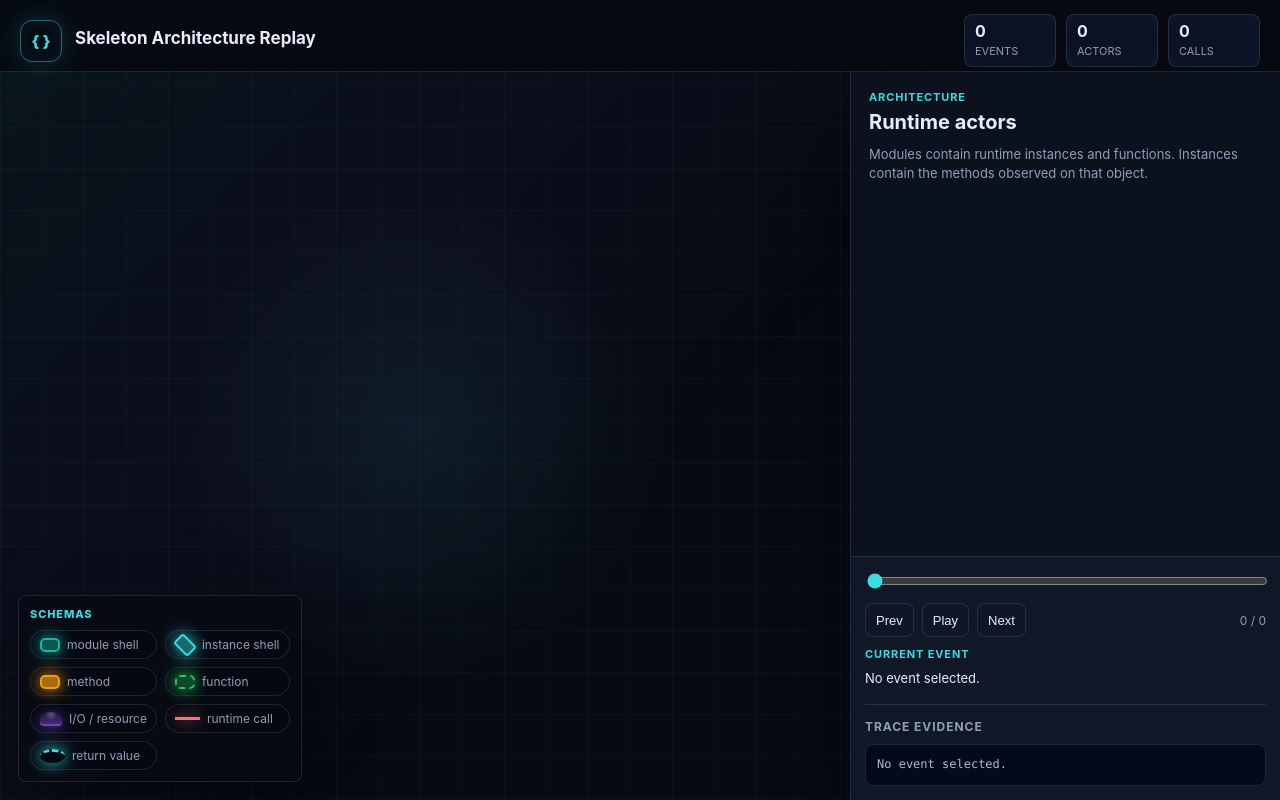
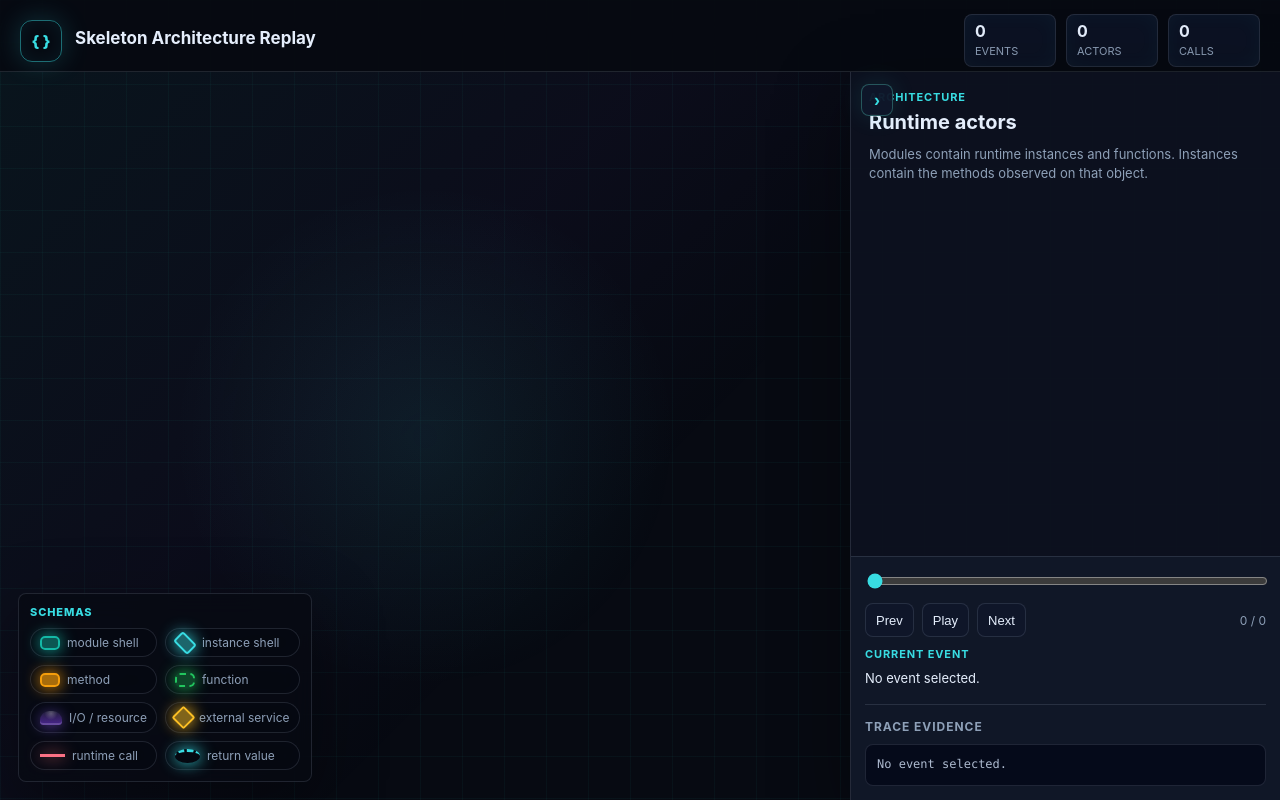
Before and after one commit to ml-affairs/skeleton, a Python web app: template skeleton_replay/reporting/templates/report.html in a window 1280 px wide. Run offline with Jinja, Linux system fonts and the light colour scheme; the template is opened without the code that fills it, so the values that code supplies are empty; some libraries are stand-ins or nearby versions.

Commit message:
feat(report): render external services as diamonds

```diff
--- a/skeleton_replay/reporting/templates/report.html
+++ b/skeleton_replay/reporting/templates/report.html
@@ -23,6 +23,7 @@
       --amber: #f59e0b;
       --rose: #fb7185;
       --green: #22c55e;
+      --yellow: #fbbf24;
       --shadow: 0 22px 70px rgba(0, 0, 0, 0.38);
     }
     * { box-sizing: border-box; }
@@ -113,6 +114,10 @@
       min-height: 0;
       display: grid;
       grid-template-columns: minmax(0, 1fr) 430px;
+      transition: grid-template-columns 180ms ease;
+    }
+    main.sidebar-collapsed {
+      grid-template-columns: minmax(0, 1fr) 52px;
     }
     .stage {
       position: relative;
@@ -216,6 +221,14 @@
       background: radial-gradient(circle at 50% 18%, rgba(255, 255, 255, 0.24), transparent 40%), linear-gradient(180deg, rgba(167, 139, 250, 0.18), rgba(124, 58, 237, 0.58));
       box-shadow: 0 2px 14px rgba(139, 92, 246, 0.52), inset 0 -2px 0 rgba(255, 255, 255, 0.18);
     }
+    .schema.external {
+      color: var(--yellow);
+      width: 17px;
+      height: 17px;
+      transform: rotate(45deg);
+      border-radius: 2px;
+      background: rgba(251, 191, 36, 0.5);
+    }
     .schema.return {
       width: 25px;
       height: 14px;
@@ -227,6 +240,7 @@
       box-shadow: 0 0 16px currentColor;
     }
     .sidebar {
+      position: relative;
       min-width: 0;
       min-height: 0;
       display: grid;
@@ -235,10 +249,44 @@
       background: var(--panel);
       box-shadow: var(--shadow);
     }
+    .sidebar-toggle {
+      position: absolute;
+      top: 12px;
+      left: 10px;
+      z-index: 8;
+      width: 32px;
+      height: 32px;
+      min-height: 32px;
+      display: grid;
+      place-items: center;
+      padding: 0;
+      border-color: rgba(94, 234, 212, 0.3);
+      color: var(--cyan);
+      font-size: 18px;
+      font-weight: 900;
+      line-height: 1;
+      background: rgba(15, 23, 42, 0.96);
+      box-shadow: 0 0 24px rgba(56, 220, 226, 0.12);
+    }
+    .sidebar-toggle:hover {
+      border-color: var(--cyan);
+      box-shadow: 0 0 26px rgba(56, 220, 226, 0.22);
+    }
+    main.sidebar-collapsed .sidebar {
+      display: block;
+      overflow: hidden;
+    }
+    main.sidebar-collapsed .inspector,
+    main.sidebar-collapsed .replay {
+      visibility: hidden;
+      opacity: 0;
+      pointer-events: none;
+    }
     .inspector {
       min-height: 0;
       overflow: auto;
       padding: 18px;
+      transition: opacity 140ms ease;
     }
     .eyebrow {
       color: var(--cyan);
@@ -323,6 +371,7 @@
       border-top: 1px solid var(--line);
       padding: 14px;
       background: var(--panel-strong);
+      transition: opacity 140ms ease;
     }
     .timeline {
       width: 100%;
@@ -573,6 +622,7 @@
       header { grid-template-columns: 1fr; }
       .metrics { grid-auto-flow: row; grid-template-columns: repeat(3, minmax(0, 1fr)); }
       main { grid-template-columns: 1fr; grid-template-rows: 58vh minmax(420px, auto); }
+      main.sidebar-collapsed { grid-template-columns: 1fr; grid-template-rows: 58vh 52px; }
       .sidebar { border-left: 0; border-top: 1px solid var(--line); }
     }
   </style>
@@ -593,7 +643,7 @@
         <div class="metric"><strong id="edge-count">0</strong><span>calls</span></div>
       </div>
     </header>
-    <main>
+    <main id="replay-layout">
       <section class="stage">
         <div id="cy"></div>
         <div id="resize-handles" class="hidden">
@@ -614,12 +664,14 @@
             <span class="pill"><span class="schema method"></span>method</span>
             <span class="pill"><span class="schema function"></span>function</span>
             <span class="pill"><span class="schema io"></span>I/O / resource</span>
+            <span class="pill"><span class="schema external"></span>external service</span>
             <span class="pill"><span class="schema call"></span>runtime call</span>
             <span class="pill"><span class="schema return"></span>return value</span>
           </div>
         </div>
       </section>
-      <aside class="sidebar">
+      <aside class="sidebar" id="sidebar">
+        <button class="sidebar-toggle" id="sidebar-toggle" type="button" aria-label="Collapse details panel" aria-expanded="true" title="Collapse details panel">›</button>
         <section class="inspector">
           <div class="eyebrow" id="detail-kind">Architecture</div>
           <h2 id="detail-title">Runtime actors</h2>
@@ -728,9 +780,9 @@
       if (!endpoint) {
         return null;
       }
-      if (endpoint.endpoint_type === "resource" || endpoint.resource_category) {
+      if (endpoint.endpoint_type === "resource") {
         const category = endpoint.resource_category || "file";
-        const labels = {file: "file resource", stdout: "stdout", db: "database", network: "network"};
+        const labels = {file: "file resource", stdout: "stdout", db: "database"};
         return {type: category, label: labels[category] || "resource"};
       }
       if (endpoint.class_name) {
@@ -753,14 +805,32 @@
       if (moduleHas(ioRulebook.db) && functionHas(ioRulebook.db)) {
         return {type: "db", label: "database"};
       }
+      return null;
+    }
+
+    function isResourceNode(endpoint) {
+      return endpoint?.endpoint_type === "resource" || ioCategoryFor(endpoint) !== null;
+    }
+
+    function externalServiceCategoryFor(endpoint) {
+      if (!endpoint || endpoint.class_name) {
+        return null;
+      }
+      if (endpoint.endpoint_type === "external_service") {
+        return {type: "network", label: "external service"};
+      }
+      const module = String(endpoint.module || "").toLowerCase();
+      const functionName = String(endpoint.function || "").toLowerCase();
+      const isProjectLocalModule = rawNodes.has(moduleIdForName(endpoint.module || ""));
+      if (isProjectLocalModule) {
+        return null;
+      }
+      const moduleHas = (items) => Array.from(items.modules).some((knownModule) => module === knownModule || module.startsWith(`${knownModule}.`));
+      const functionHas = (items) => items.functions.has(functionName);
       if (moduleHas(ioRulebook.network) && functionHas(ioRulebook.network)) {
-        return {type: "network", label: "network"};
+        return {type: "network", label: "external service"};
       }
       return null;
-    }
-
-    function isResourceNode(endpoint) {
-      return ioCategoryFor(endpoint) !== null;
     }
 
     function rolesForActor(ownerId) {
@@ -777,7 +847,7 @@
     }
 
     function parentForFunction(node) {
-      if (node.type === "io") return undefined;
+      if (node.type === "io" || node.type === "external_service") return undefined;
       return node.owner || moduleIdForName(node.module || "");
     }
 
@@ -790,7 +860,7 @@
 
     function ownerForEndpoint(endpoint) {
       if (!endpoint) return null;
-      if (endpoint.endpoint_type === "resource" || endpoint.resource_category) return null;
+      if (endpoint.endpoint_type === "resource" || externalServiceCategoryFor(endpoint)) return null;
       const instanceId = instanceForEndpoint(endpoint);
       if (instanceId) return instanceId;
       return `module:${endpoint.module || ""}`;
@@ -798,7 +868,7 @@
 
     function focusOwnerForEndpoint(endpoint) {
       if (!endpoint) return null;
-      if (endpoint.endpoint_type === "resource" || endpoint.resource_category) return visualCallableId(endpoint);
+      if (endpoint.endpoint_type === "resource" || externalServiceCategoryFor(endpoint)) return visualCallableId(endpoint);
       return ownerForEndpoint(endpoint);
     }
 
@@ -809,7 +879,7 @@
 
     function ownerForNode(node) {
       if (!node || node.type === "entrypoint") return null;
-      if (node.type === "io") return node.id;
+      if (node.type === "io" || node.type === "external_service") return node.id;
       if (node.type === "instance") return node.id;
       if (node.type === "module") return node.id;
       return node.owner || moduleIdForName(node.module || "");
@@ -865,7 +935,7 @@
 
     function visualCallableId(endpoint) {
       if (!endpoint) return null;
-      if (endpoint.endpoint_type === "resource" || endpoint.resource_category) return endpoint.node_id;
+      if (endpoint.endpoint_type === "resource" || externalServiceCategoryFor(endpoint)) return endpoint.node_id;
       const instanceId = instanceForEndpoint(endpoint);
       if (instanceId) return `method:${instanceId}:${endpoint.node_id}`;
       return endpoint.node_id;
@@ -878,14 +948,15 @@
       const sourceNode = rawNodes.get(endpoint.node_id) || {};
       const owner = ownerForEndpoint(endpoint);
       const ioCategory = ioCategoryFor(endpoint);
+      const externalServiceCategory = externalServiceCategoryFor(endpoint);
       const node = observedCallables.get(id) || {
         id,
         source_node_id: endpoint.node_id,
         owner,
         parent: owner,
-        type: endpoint.endpoint_type === "resource" || endpoint.resource_category ? "io" : endpoint.instance_id ? "method" : ioCategory ? "io" : "function",
+        type: externalServiceCategory ? "external_service" : endpoint.endpoint_type === "resource" ? "io" : endpoint.instance_id ? "method" : ioCategory ? "io" : "function",
         label: endpoint.function || sourceNode.label || endpoint.node_id,
-        io_category: ioCategory ? ioCategory.type : null,
+        io_category: externalServiceCategory ? externalServiceCategory.type : ioCategory ? ioCategory.type : null,
         module: endpoint.module,
         class_name: endpoint.class_name,
         instance_id: endpoint.instance_id,
@@ -983,6 +1054,7 @@
       .map((node) => {
         const label = node.function || node.label || node.id;
         const isIo = node.type === "io";
+        const isExternalService = node.type === "external_service";
         const ioWidth = ioNodeWidth(label);
         return {
           data: {
@@ -1007,12 +1079,12 @@
             fan_in: Number(node.fan_in || 0),
             fan_out: Number(node.fan_out || 0),
             degree: Number(node.fan_in || 0) + Number(node.fan_out || 0),
-            size: isIo ? 52 : 22 + Math.min(22, Number(node.call_count || 0) * 5 + Number(node.fan_out || 0) * 4),
+            size: isIo ? 52 : isExternalService ? 78 : 22 + Math.min(22, Number(node.call_count || 0) * 5 + Number(node.fan_out || 0) * 4),
             io_width: ioWidth,
             io_height: 86,
             io_label_width: ioWidth - 34
           },
-          classes: isIo ? "unseen hidden io-capsule" : "unseen hidden"
+          classes: isIo ? "unseen hidden io-capsule" : isExternalService ? "unseen hidden external-service" : "unseen hidden"
         };
       });
 
@@ -1203,9 +1275,20 @@
           "background-color": "#7a4d12",
           "border-color": "#ffe4a3"
         } },
-        { selector: 'node[type = "io"][io_category = "network"]', style: {
-          "background-color": "#16635f",
-          "border-color": "#c9fff6"
+        { selector: 'node[type = "external_service"]', style: {
+          "shape": "diamond",
+          "width": "data(size)",
+          "height": "data(size)",
+          "background-color": "#92400e",
+          "background-opacity": 0.9,
+          "border-color": "#fbbf24",
+          "border-width": 3,
+          "font-size": 11,
+          "font-weight": 800,
+          "color": "#fff7ed",
+          "text-max-width": 76,
+          "text-outline-width": 2,
+          "text-outline-color": "#0f172a"
         } },
         { selector: "edge", style: {
           "curve-style": "bezier",
@@ -1291,8 +1374,10 @@
         { selector: 'node[type = "io"][io_category = "stdout"].current', style: {
           "background-color": "#7a4d12"
         } },
-        { selector: 'node[type = "io"][io_category = "network"].current', style: {
-          "background-color": "#16635f"
+        { selector: 'node[type = "external_service"].current', style: {
+          "background-color": "#92400e",
+          "border-color": "#ffffff",
+          "border-width": 4
         } },
         { selector: 'edge[type = "runtime-return"].current', style: {
           "line-color": "#38dce2",
@@ -1373,6 +1458,7 @@
     document.getElementById("back").addEventListener("click", () => step(-1));
     document.getElementById("forward").addEventListener("click", () => step(1));
     document.getElementById("play").addEventListener("click", togglePlay);
+    document.getElementById("sidebar-toggle").addEventListener("click", toggleSidebar);
     document.getElementById("timeline").addEventListener("input", (event) => {
       current = Number(event.target.value);
       renderEvent();
@@ -2028,7 +2114,7 @@
 
     function revealEndpoint(endpoint) {
       if (!endpoint) return;
-      if (!(endpoint.endpoint_type === "resource" || endpoint.resource_category)) {
+      if (!(endpoint.endpoint_type === "resource" || externalServiceCategoryFor(endpoint))) {
         revealShell(ownerForEndpoint(endpoint));
       }
       revealElement(visualCallableId(endpoint));
@@ -2345,13 +2431,15 @@
         const incoming = metric?.incoming || new Set();
         const outgoing = metric?.outgoing || new Set();
         const callCount = Number(metric?.call_count || 0);
+        const nodeType = node.data.type;
+        const size = nodeType === "external_service" ? 78 + Math.min(18, callCount * 4 + outgoing.size * 3) : nodeType === "io" ? 52 : 22 + Math.min(22, callCount * 5 + outgoing.size * 4);
         cy.getElementById(node.data.id).data({
           call_count: callCount,
           fan_in: incoming.size,
           fan_out: outgoing.size,
           first_seen: metric?.first_seen,
           last_seen: metric?.last_seen,
-          size: 22 + Math.min(22, callCount * 5 + outgoing.size * 4)
+          size
         });
       }
       for (const edge of [...callEdges, ...returnEdges]) {
@@ -2517,6 +2605,21 @@
       window.clearInterval(playTimer);
       playTimer = null;
       document.getElementById("play").textContent = "Play";
+    }
+
+    function toggleSidebar() {
+      const layout = document.getElementById("replay-layout");
+      const toggle = document.getElementById("sidebar-toggle");
+      const collapsed = layout.classList.toggle("sidebar-collapsed");
+      toggle.setAttribute("aria-expanded", String(!collapsed));
+      toggle.setAttribute("aria-label", collapsed ? "Expand details panel" : "Collapse details panel");
+      toggle.setAttribute("title", collapsed ? "Expand details panel" : "Collapse details panel");
+      toggle.textContent = collapsed ? "‹" : "›";
+      window.setTimeout(() => {
+        cy.resize();
+        keepCurrentNodesInView();
+        renderResizeHandles();
+      }, 190);
     }
 
     function renderEvent() {
@@ -2641,7 +2744,8 @@
     }
 
     function endpointKind(endpoint) {
-      if (endpoint.endpoint_type === "resource" || endpoint.resource_category) return endpoint.resource_category || "resource";
+      if (externalServiceCategoryFor(endpoint)) return "external service";
+      if (endpoint.endpoint_type === "resource") return endpoint.resource_category || "resource";
       if (endpoint.class_name) return "method";
       return "function";
     }
--- a/skeleton_replay/reporting/workflow.py
+++ b/skeleton_replay/reporting/workflow.py
@@ -59,7 +59,7 @@ class WorkflowNarrativeWriter:
         return "\n".join(lines) + "\n"
 
     def _actor_lines(self, nodes: list[object]) -> list[str]:
-        actor_nodes = [node for node in nodes if isinstance(node, dict) and node.get("type") in {"module", "class", "function", "instance", "io"}]
+        actor_nodes = [node for node in nodes if isinstance(node, dict) and node.get("type") in {"module", "class", "function", "instance", "io", "external_service"}]
         if not actor_nodes:
             return ["- No actors observed."]
         return [self._actor_line(node) for node in actor_nodes[: self.max_events]]
--- a/skeleton_replay/runtime/events.py
+++ b/skeleton_replay/runtime/events.py
@@ -8,7 +8,7 @@ from typing import Any, Literal, cast
 SCHEMA_VERSION = 1
 JsonObject = dict[str, Any]
 EventType = Literal["call", "return"]
-EndpointType = Literal["function", "resource"]
+EndpointType = Literal["function", "resource", "external_service"]
 ResourceCategory = Literal["file", "stdout", "db", "network"]
 
 
@@ -31,7 +31,7 @@ class Endpoint:
     def from_json(cls, data: JsonObject) -> Endpoint:
         """Create an endpoint from a decoded trace object."""
         endpoint_type = str(data.get("endpoint_type", "function"))
-        if endpoint_type not in {"function", "resource"}:
+        if endpoint_type not in {"function", "resource", "external_service"}:
             raise ValueError(f"Unknown endpoint type: {endpoint_type}")
         resource_category = data.get("resource_category")
         if resource_category is not None and resource_category not in {"file", "stdout", "db", "network"}:
```
Also changed, not shown: docs/design/runtime-introspection.md (+9 -5 lines), skeleton_replay/analysis/snapshot.py (+20 -0 lines), skeleton_replay/runtime/resources.py (+13 -3 lines), tests/test_report.py (+10 -2 lines), tests/test_snapshot.py (+39 -1 lines), tests/test_tracer.py (+6 -0 lines), README.md.
